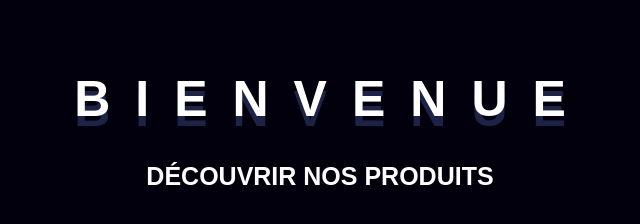
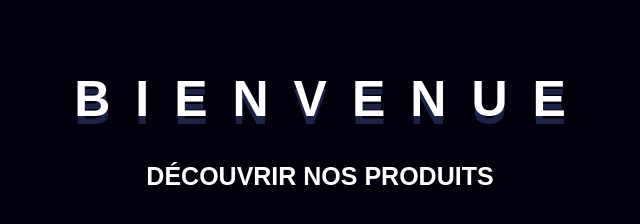
Before and after one commit to Traziiex/ProjetWeb, a plain HTML site: page source/index.html in a window 1280 px wide. In both pictures the pointer is over the element "BIENVENUE". Shown: the part 204-428 px from the top of the page, 320-960 px from the left. Drawn offline with Linux system fonts and the light colour scheme.

Commit message:
Quatrieme Commit PageDeGarde

```diff
--- a/source/assets/style.css
+++ b/source/assets/style.css
@@ -39,7 +39,7 @@ div:hover h1{
     letter-spacing: 25px;
     margin-right: -25px;
     font-size: 50px;
-    text-shadow: 0px 10px rgba(55, 65, 126, 0.521)
+    text-shadow: 0px 8px rgba(55, 65, 126, 0.521)
 
 }
 
```
Also changed, not shown: source/index.html (+0 -1 lines), 1 other file.
